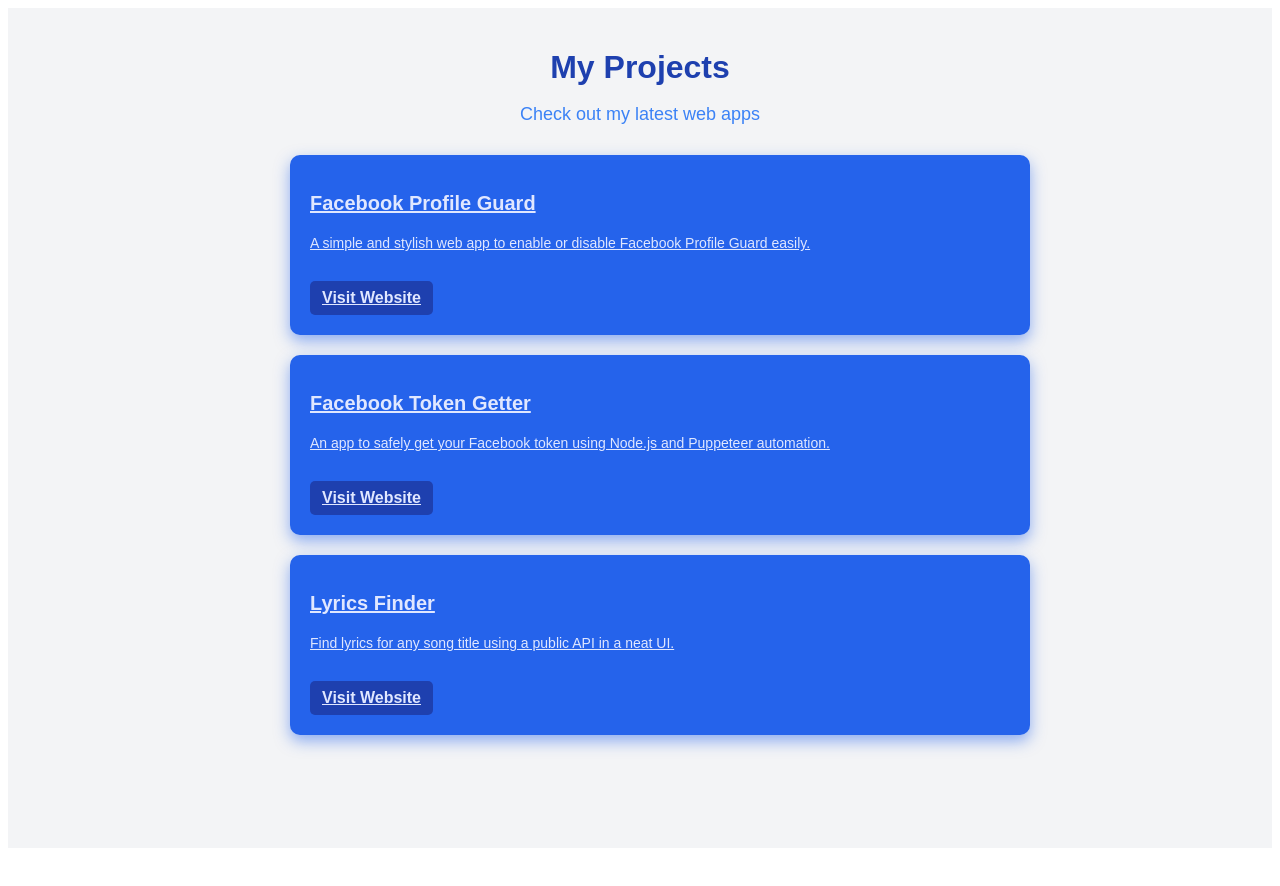
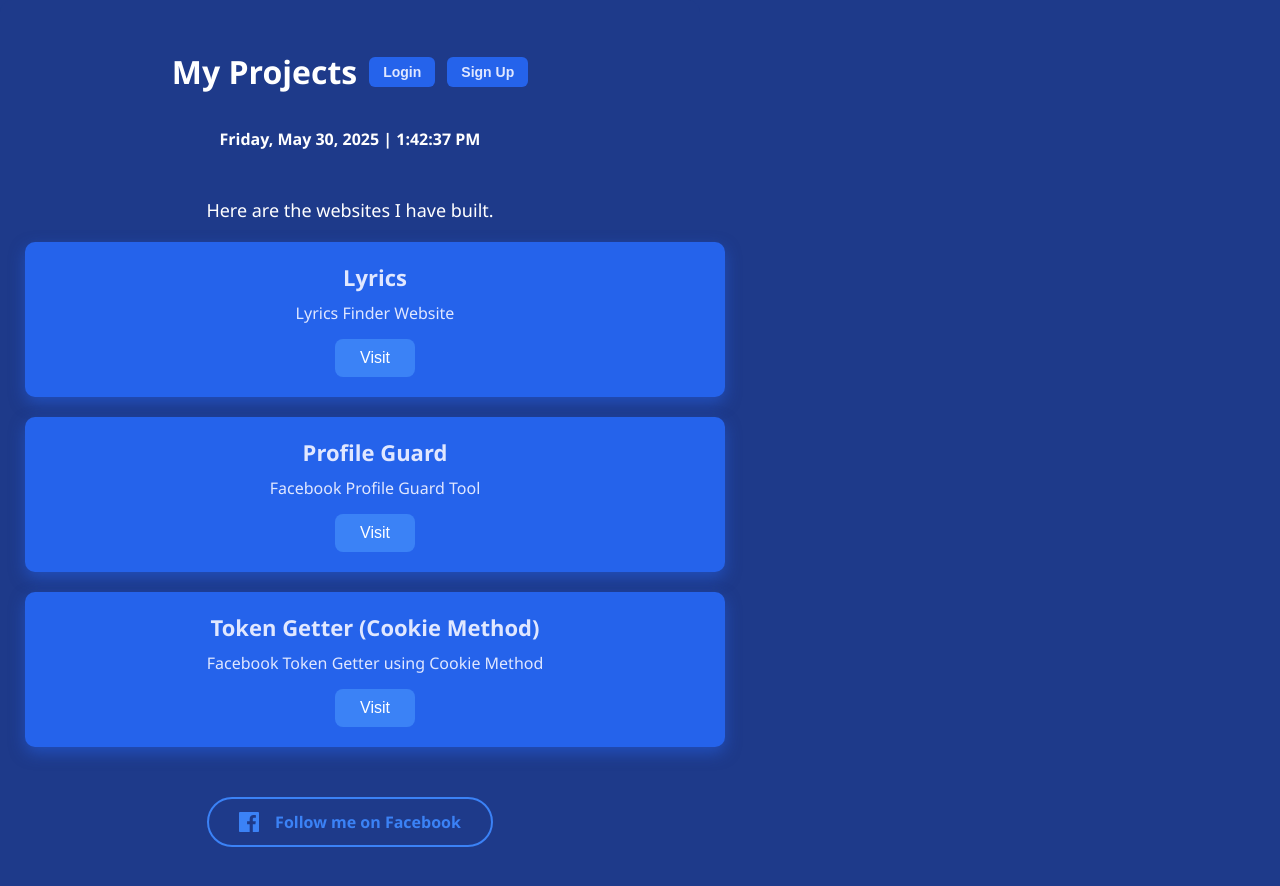
Before and after one commit to johnalpay/Project-s-, a Next.js app: page / in a window 1280 px wide. Shown: the top 886 px of the page. Before the commit the page ends 856 px from the top, so only its background shows below. Built offline with nearby package versions, Linux system fonts and the light colour scheme.

Commit message:
Update index.js

```diff
--- a/pages/index.js
+++ b/pages/index.js
@@ -1,116 +1,443 @@
-import React from "react";
+import { useEffect, useState } from "react";
+
+export default function Home() {
+  const projects = [
+    {
+      name: "Lyrics",
+      url: "https://lyrics-liart.vercel.app/",
+      description: "Lyrics Finder Website",
+    },
+    {
+      name: "Profile Guard",
+      url: "https://profile-guard.vercel.app/",
+      description: "Facebook Profile Guard Tool",
+    },
+    {
+      name: "Token Getter (Cookie Method)",
+      url: "https://getnew-xi.vercel.app/",
+      description: "Facebook Token Getter using Cookie Method",
+    },
+  ];
+
+  const [dateTime, setDateTime] = useState(new Date());
+  const [view, setView] = useState("home"); // "home", "login", "signup"
+  const [user, setUser] = useState(null);
+
+  // For form fields
+  const [formUsername, setFormUsername] = useState("");
+  const [formPassword, setFormPassword] = useState("");
+  const [message, setMessage] = useState("");
+
+  useEffect(() => {
+    const timer = setInterval(() => setDateTime(new Date()), 1000);
+    return () => clearInterval(timer);
+  }, []);
+
+  useEffect(() => {
+    const savedUser = localStorage.getItem("loggedInUser");
+    if (savedUser) setUser(savedUser);
+  }, []);
+
+  const formattedDate = dateTime.toLocaleDateString(undefined, {
+    weekday: "long",
+    year: "numeric",
+    month: "long",
+    day: "numeric",
+  });
+
+  const formattedTime = dateTime.toLocaleTimeString();
+
+  function handleSignup(e) {
+    e.preventDefault();
+    if (!formUsername || !formPassword) {
+      setMessage("Please fill in both fields.");
+      return;
+    }
+
+    const usersJSON = localStorage.getItem("users");
+    const users = usersJSON ? JSON.parse(usersJSON) : {};
+
+    if (users[formUsername]) {
+      setMessage("Username already exists. Please login or choose another.");
+      return;
+    }
+
+    users[formUsername] = formPassword;
+    localStorage.setItem("users", JSON.stringify(users));
+    setMessage("Signup successful! Please login now.");
+    setFormUsername("");
+    setFormPassword("");
+    setView("login");
+  }
+
+  function handleLogin(e) {
+    e.preventDefault();
+    if (!formUsername || !formPassword) {
+      setMessage("Please fill in both fields.");
+      return;
+    }
+
+    const usersJSON = localStorage.getItem("users");
+    const users = usersJSON ? JSON.parse(usersJSON) : {};
+
+    if (users[formUsername] && users[formUsername] === formPassword) {
+      localStorage.setItem("loggedInUser", formUsername);
+      setUser(formUsername);
+      setMessage("");
+      setFormUsername("");
+      setFormPassword("");
+      setView("home");
+    } else {
+      setMessage("Invalid username or password.");
+    }
+  }
+
+  function handleLogout() {
+    localStorage.removeItem("loggedInUser");
+    setUser(null);
+    setView("home");
+  }
+
+  return (
+    <main style={styles.container}>
+      <header style={styles.header}>
+        <h1 style={styles.title}>My Projects</h1>
+        <nav>
+          {!user ? (
+            <>
+              <button
+                style={styles.navButton}
+                onClick={() => {
+                  setView("login");
+                  setMessage("");
+                }}
+              >
+                Login
+              </button>
+              <button
+                style={styles.navButton}
+                onClick={() => {
+                  setView("signup");
+                  setMessage("");
+                }}
+              >
+                Sign Up
+              </button>
+            </>
+          ) : (
+            <>
+              <span style={{ marginRight: 15, fontWeight: "600" }}>
+                Welcome, {user}!
+              </span>
+              <button style={styles.navButton} onClick={handleLogout}>
+                Logout
+              </button>
+            </>
+          )}
+        </nav>
+      </header>
+
+      <div style={styles.dateTime}>
+        <span>{formattedDate}</span> | <span>{formattedTime}</span>
+      </div>
+
+      {view === "home" && (
+        <>
+          <p style={styles.description}>Here are the websites I have built.</p>
+
+          <div style={styles.projectsContainer}>
+            {projects.map((project) => (
+              <div
+                key={project.name}
+                style={styles.projectCard}
+                className="project-card"
+              >
+                <h2 style={styles.projectName}>{project.name}</h2>
+                <p style={styles.projectDesc}>{project.description}</p>
+                <a href={project.url} target="_blank" rel="noopener noreferrer">
+                  <button style={styles.button} className="visit-button">
+                    Visit
+                  </button>
+                </a>
+              </div>
+            ))}
+          </div>
+        </>
+      )}
+
+      {(view === "login" || view === "signup") && (
+        <form
+          onSubmit={view === "login" ? handleLogin : handleSignup}
+          style={styles.form}
+        >
+          <h2>{view === "login" ? "Login" : "Sign Up"}</h2>
+          {message && <p style={styles.message}>{message}</p>}
+          <input
+            type="text"
+            placeholder="Username"
+            value={formUsername}
+            onChange={(e) => setFormUsername(e.target.value)}
+            style={styles.input}
+            autoComplete="username"
+          />
+          <input
+            type="password"
+            placeholder="Password"
+            value={formPassword}
+            onChange={(e) => setFormPassword(e.target.value)}
+            style={styles.input}
+            autoComplete={view === "login" ? "current-password" : "new-password"}
+          />
+          <button type="submit" style={styles.button}>
+            {view === "login" ? "Login" : "Sign Up"}
+          </button>
+          <p style={{ marginTop: 12 }}>
+            {view === "login" ? (
+              <>
+                Don't have an account?{" "}
+                <button
+                  type="button"
+                  style={styles.linkButton}
+                  onClick={() => {
+                    setView("signup");
+                    setMessage("");
+                  }}
+                >
+                  Sign Up
+                </button>
+              </>
+            ) : (
+              <>
+                Already have an account?{" "}
+                <button
+                  type="button"
+                  style={styles.linkButton}
+                  onClick={() => {
+                    setView("login");
+                    setMessage("");
+                  }}
+                >
+                  Login
+                </button>
+              </>
+            )}
+          </p>
+        </form>
+      )}
+
+      <footer style={styles.footer}>
+        <a
+          href="https://www.facebook.com/profile.php?id=61576992292379"
+          target="_blank"
+          rel="noopener noreferrer"
+          style={styles.followButton}
+          aria-label="Follow on Facebook"
+          className="follow-button"
+        >
+          <FacebookIcon /> Follow me on Facebook
+        </a>
+      </footer>
+
+      <style jsx>{`
+        :global(html, body) {
+          margin: 0;
+          padding: 0;
+          height: 100%;
+          background-color: #1e3a8a;
+          color: #fff;
+          font-family: 'Segoe UI', Tahoma, Geneva, Verdana, sans-serif;
+        }
+
+        main {
+          min-height: 100vh;
+          padding: 50px 25px 60px;
+          box-sizing: border-box;
+          display: flex;
+          flex-direction: column;
+          align-items: center;
+        }
+
+        .project-card:hover {
+          transform: translateY(-8px);
+          box-shadow: 0 12px 24px rgba(0, 0, 0, 0.5);
+        }
+
+        .visit-button:hover {
+          background-color: #3b82f6;
+          box-shadow: 0 6px 15px rgba(59, 130, 246, 0.7);
+          transform: scale(1.05);
+        }
+
+        .visit-button:active {
+          transform: scale(0.98);
+        }
+
+        .follow-button:hover {
+          background-color: #2563eb;
+          color: #fff;
+          border-color: #1e40af;
+          box-shadow: 0 6px 15px rgba(37, 99, 235, 0.7);
+          transform: scale(1.07);
+        }
+
+        .follow-button:active {
+          transform: scale(0.95);
+        }
+      `}</style>
+    </main>
+  );
+}
+
+function FacebookIcon() {
+  return (
+    <svg
+      style={{ marginRight: 8 }}
+      xmlns="http://www.w3.org/2000/svg"
+      height="20"
+      viewBox="0 0 24 24"
+      width="20"
+      fill="#3b82f6"
+    >
+      <path d="M22.675 0H1.325C.593 0 0 .593 0 1.326v21.348C0 23.406.593 24 1.325 24H12.82v-9.294H9.692v-3.622h3.128V8.413c0-3.1 1.893-4.788 4.659-4.788 1.325 0 2.463.099 2.795.143v3.24l-1.918.001c-1.504 0-1.796.715-1.796 1.764v2.313h3.59l-.467 3.622h-3.123V24h6.116C23.406 24 24 23.406 24 22.674V1.326C24 .593 23.406 0 22.675 0z" />
+    </svg>
+  );
+}
 
 const styles = {
   container: {
+    maxWidth: 700,
+    margin: 0,
+    padding: "50px 25px 60px",
+    textAlign: "center",
+    backgroundColor: "#1E3A8A",
     minHeight: "100vh",
-    padding: 20,
-    backgroundColor: "#f3f4f6",
-    fontFamily: "'Poppins', sans-serif",
+    color: "#fff",
+    boxSizing: "border-box",
+    borderRadius: 12,
+    fontFamily: "'Segoe UI', Tahoma, Geneva, Verdana, sans-serif",
   },
   header: {
-    textAlign: "center",
-    marginBottom: 30,
-    color: "#1e40af",
+    display: "flex",
+    justifyContent: "space-between",
+    alignItems: "center",
+    marginBottom: 35,
+    maxWidth: 700,
+    marginLeft: "auto",
+    marginRight: "auto",
   },
   title: {
     fontSize: 32,
-    fontWeight: "bold",
-    marginBottom: 10,
+    margin: 0,
   },
-  subtitle: {
+  navButton: {
+    marginLeft: 12,
+    padding: "7px 14px",
+    fontSize: 14,
+    fontWeight: "600",
+    backgroundColor: "#2563eb",
+    border: "none",
+    borderRadius: 6,
+    color: "#e0e7ff",
+    cursor: "pointer",
+    transition: "background-color 0.3s ease",
+  },
+  dateTime: {
+    marginBottom: 30,
+    fontWeight: "600",
+    fontSize: 16,
+  },
+  description: {
+    marginBottom: 20,
     fontSize: 18,
-    color: "#3b82f6",
   },
   projectsContainer: {
     display: "flex",
     flexDirection: "column",
     gap: 20,
-    width: "100%",
     maxWidth: 700,
     margin: "0 auto",
   },
   projectCard: {
+    width: 700,
     backgroundColor: "#2563eb",
     padding: 20,
     borderRadius: 10,
     boxShadow: "0 6px 15px rgba(37, 99, 235, 0.5)",
     color: "#e0e7ff",
-    transition: "transform 0.3s ease, boxShadow 0.3s ease",
+    transition: "transform 0.3s ease, box-shadow 0.3s ease",
     cursor: "pointer",
+    margin: "0 auto",
+    boxSizing: "border-box",
+  },
+  projectName: {
+    fontSize: 22,
+    margin: "0 0 10px 0",
+  },
+  projectDesc: {
+    fontSize: 16,
+    margin: "0 0 15px 0",
+  },
+  button: {
+    backgroundColor: "#3b82f6",
+    border: "none",
+    padding: "10px 25px",
+    fontSize: 16,
+    color: "#fff",
+    borderRadius: 8,
+    cursor: "pointer",
+    transition: "all 0.3s ease",
+  },
+  form: {
+    maxWidth: 400,
+    margin: "0 auto",
+    backgroundColor: "#2563eb",
+    padding: 25,
+    borderRadius: 10,
+    boxShadow: "0 6px 15px rgba(37, 99, 235, 0.5)",
+    color: "#e0e7ff",
+  },
+  input: {
     width: "100%",
-    height: 140,
-    display: "flex",
-    flexDirection: "column",
-    justifyContent: "space-between",
+    padding: 10,
+    marginBottom: 15,
+    borderRadius: 6,
+    border: "none",
+    fontSize: 16,
+    boxSizing: "border-box",
   },
-  projectTitle: {
-    fontSize: 20,
+  message: {
+    color: "#f87171",
+    marginBottom: 12,
     fontWeight: "600",
-    marginBottom: 5,
   },
-  projectDescription: {
+  linkButton: {
+    background: "none",
+    border: "none",
+    color: "#60a5fa",
+    cursor: "pointer",
+    fontWeight: "600",
     fontSize: 14,
-    lineHeight: 1.3,
-    flexGrow: 1,
+  },
+  footer: {
+    marginTop: 50,
+    maxWidth: 700,
+    marginLeft: "auto",
+    marginRight: "auto",
   },
   followButton: {
-    marginTop: 10,
-    backgroundColor: "#1e40af",
-    color: "#e0e7ff",
-    border: "none",
-    borderRadius: 5,
-    padding: "8px 12px",
-    fontWeight: "600",
+    display: "inline-flex",
+    alignItems: "center",
+    gap: 8,
+    padding: "12px 30px",
+    fontWeight: "700",
+    fontSize: 16,
+    color: "#3b82f6",
+    backgroundColor: "transparent",
+    border: "2px solid #3b82f6",
+    borderRadius: 50,
     cursor: "pointer",
-    alignSelf: "flex-start",
+    userSelect: "none",
     textDecoration: "none",
+    transition: "all 0.3s ease",
   },
 };
-
-const projects = [
-  {
-    title: "Facebook Profile Guard",
-    description:
-      "A simple and stylish web app to enable or disable Facebook Profile Guard easily.",
-    link: "https://facebook-profile-guard.example.com",
-  },
-  {
-    title: "Facebook Token Getter",
-    description:
-      "An app to safely get your Facebook token using Node.js and Puppeteer automation.",
-    link: "https://facebook-token-getter.example.com",
-  },
-  {
-    title: "Lyrics Finder",
-    description:
-      "Find lyrics for any song title using a public API in a neat UI.",
-    link: "https://lyrics-finder.example.com",
-  },
-];
-
-export default function Home() {
-  return (
-    <div style={styles.container}>
-      <header style={styles.header}>
-        <h1 style={styles.title}>My Projects</h1>
-        <p style={styles.subtitle}>Check out my latest web apps</p>
-      </header>
-
-      <main style={styles.projectsContainer}>
-        {projects.map((project, idx) => (
-          <a
-            key={idx}
-            href={project.link}
-            target="_blank"
-            rel="noopener noreferrer"
-            style={styles.projectCard}
-          >
-            <h2 style={styles.projectTitle}>{project.title}</h2>
-            <p style={styles.projectDescription}>{project.description}</p>
-            <span style={styles.followButton}>Visit Website</span>
-          </a>
-        ))}
-      </main>
-    </div>
-  );
-              }
```
